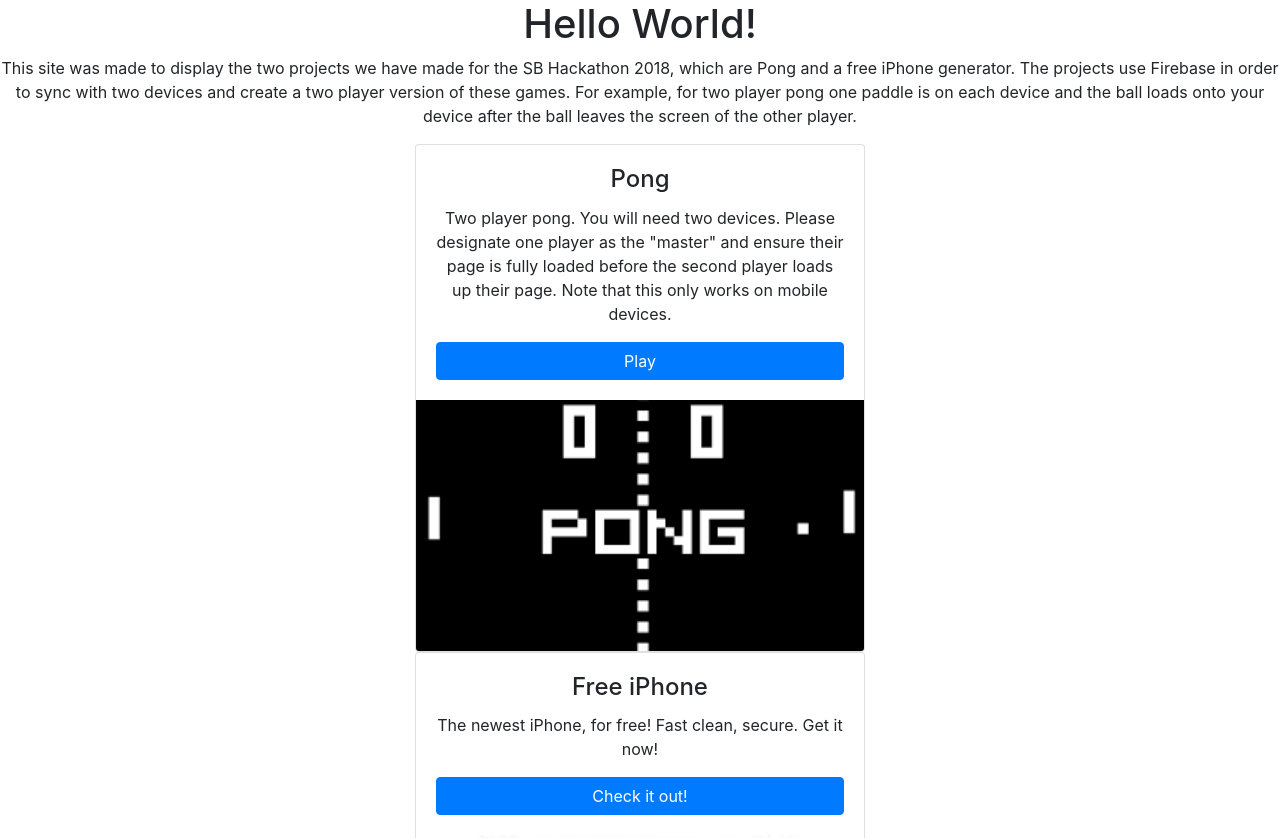
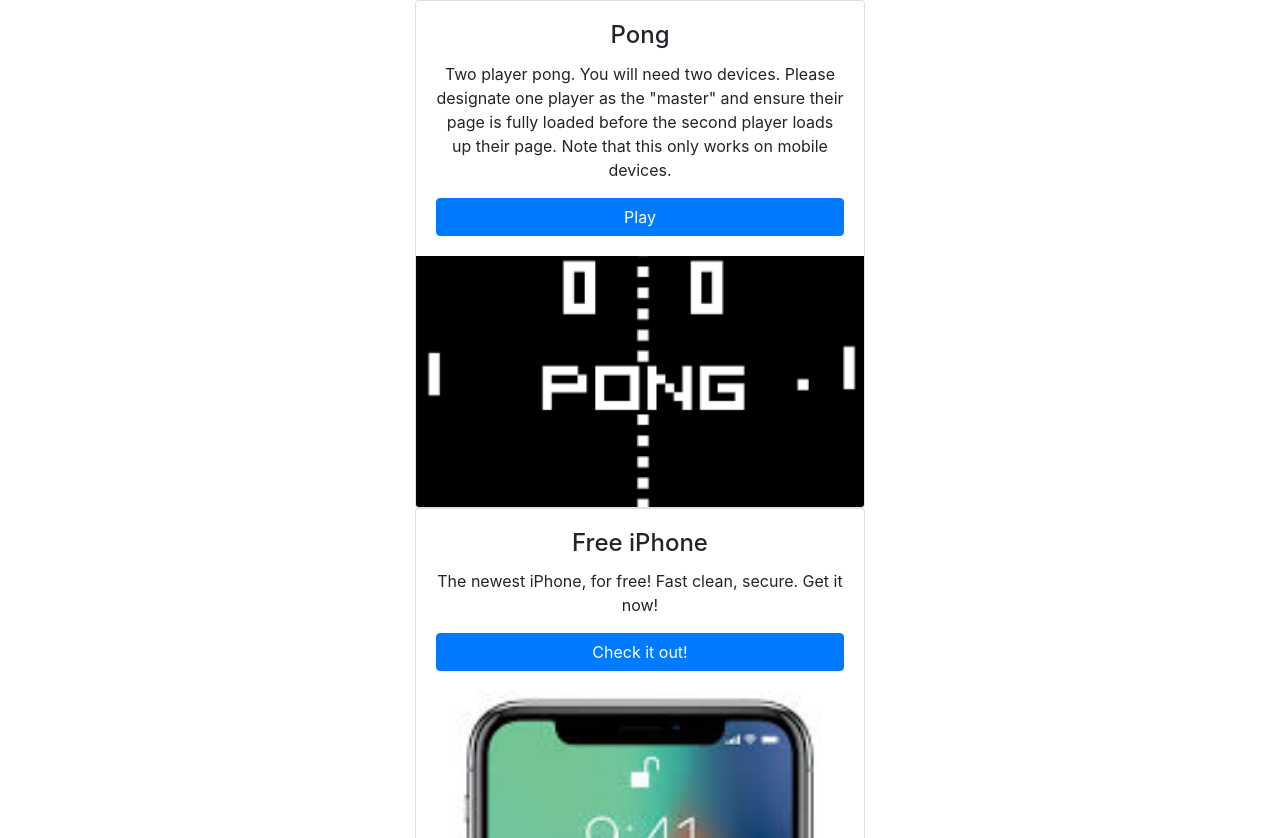
Before and after one commit to Yin4TheWin/dunked, a plain HTML site: page index.html in a window 1280 px wide. Shown: the top 838 px of the page. Drawn offline with nearby package versions, Linux system fonts and the light colour scheme.

Commit message:
Update index.html

```diff
--- a/index.html
+++ b/index.html
@@ -11,9 +11,7 @@
     <title>Hello, world!</title>
   </head>
   <body>
-    <h1>Hello World!</h1>
-    <p>This site was made to display the two projects we have made for the SB Hackathon 2018, which are Pong and a free iPhone generator. The projects use Firebase in order to sync with two devices and create a two player version of these games. For example, for two player pong one paddle is on each device and the ball loads onto your device after the ball leaves the screen of the other player.</p>
-  <div class="card" style="width:450px">
+    <div class="card" style="width:450px">
     <div class="card-body">
       <h4 class="card-title">Pong</h4>
       <p class="card-text">Two player pong. You will need two devices. Please designate one player as the "master" and ensure their page is fully loaded before the second player loads up their page. Note that this only works on mobile devices.</p>
```
